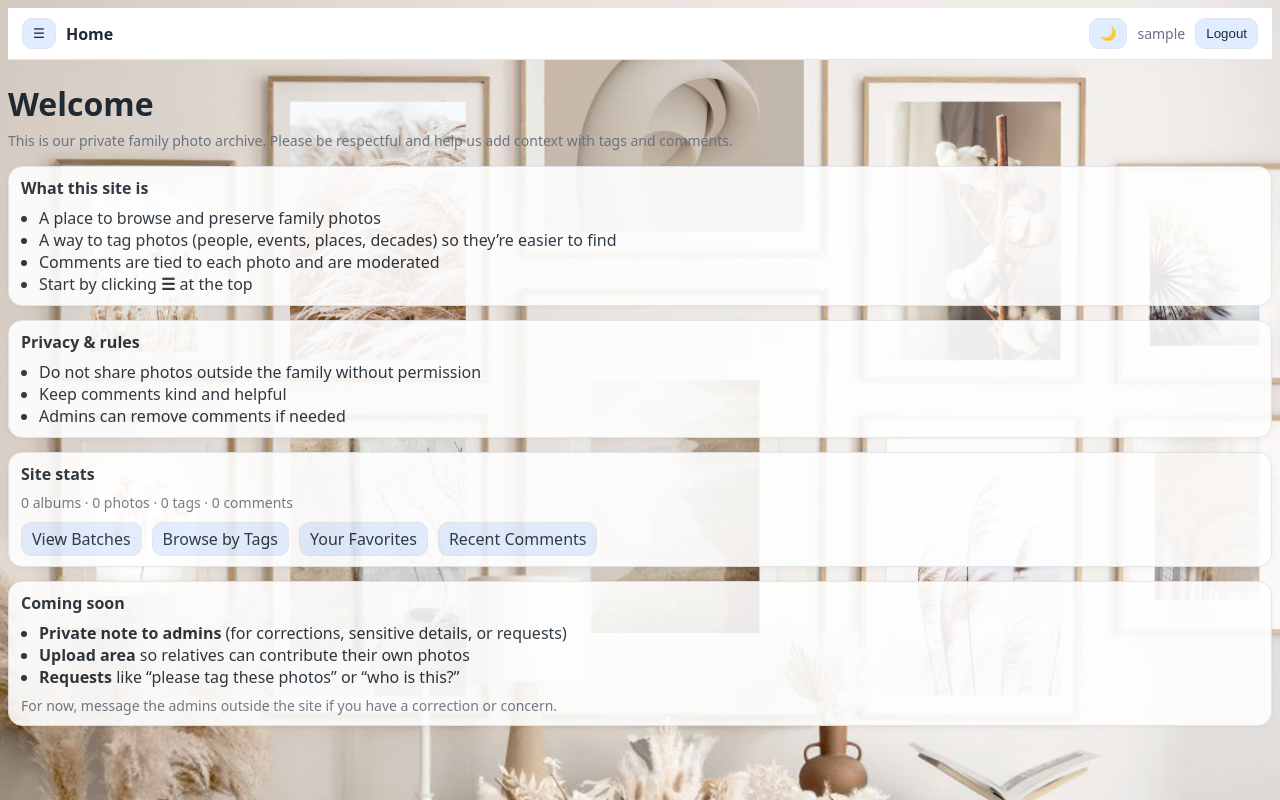
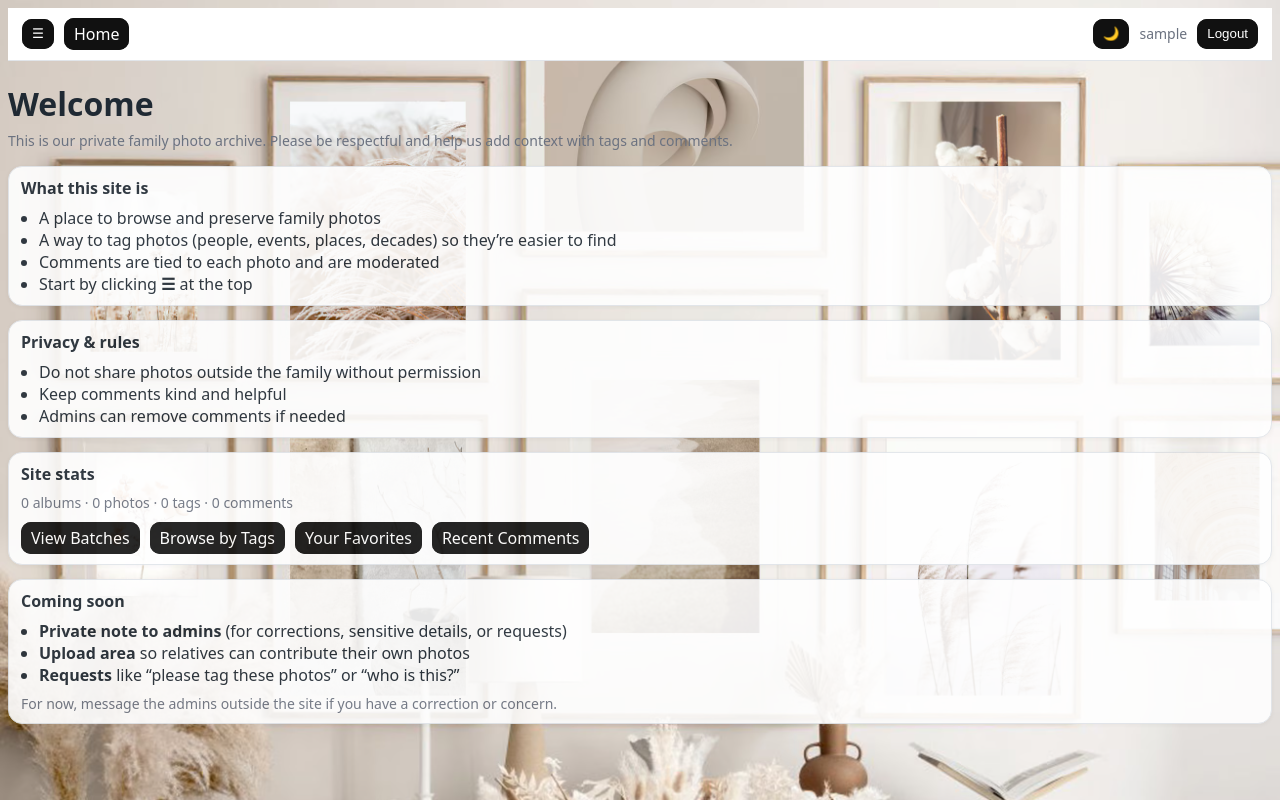
Before and after one commit to Carioto/photoapp, a Django app: page / in a window 1280 px wide. Run offline with Django 5.2, Linux system fonts and the light colour scheme; the visitor is signed in with stand-in values (Sample User, id 1); data that the repository does not hold is empty.

Commit message:
css enhancements, add readme, move add tag to bottom, change back from recent photos to home

```diff
--- a/gallery/templates/gallery/base.html
+++ b/gallery/templates/gallery/base.html
@@ -7,12 +7,12 @@
 
   <style>
   :root {--bg: url("/static/gallery/img/lightbg.png"); --card: #ffffff; --border: #e1e5ea; --text: #1f2933; --muted: #6b7280;
-    --accent: #3b82f6; --accent-soft: #e0ecff;}
+    --accent: #3b82f6; --accent-soft: #dadde2;}
   :root[data-theme="dark"] {--bg: url("/static/gallery/img/darkbg.png"); --card: #171a21; --border: #2a2f3a; --text: #e7e9ee;
     --muted: #a7adba; --accent: #d8b37c; --accent-soft: #2a2f3a;}
   body {background: var(--bg); color: var(--text); font-family: system-ui, -apple-system, Segoe UI, Roboto, Arial;}
   a { color: inherit; text-decoration: none; }
-  a:hover { text-decoration: underline; }
+  a:hover { text-decoration: underline; text-shadow: #16a34a;}
   .muted { color: var(--muted); font-size: 14px; }
   .btn {padding: 8px 10px; border-radius: 10px; cursor: pointer; background: var(--accent-soft); border: 1px solid var(--border); color: var(--text); line-height: 1;}
   .topbar {display: flex; justify-content: space-between; align-items: center; padding: 10px 14px; background: var(--card);
@@ -59,17 +59,25 @@ textarea {width: 100%; min-height: 140px; padding: 12px; border-radius: 12px; bo
  @media (max-width: 500px) {.tag-grid {grid-template-columns: 1fr;}}
  #menuDrawer a.btn{display: block; margin-bottom: 5px;}
  #menuDrawer a.btn:last-child{margin-bottom: 0;}
-.tag-grid > div {display: grid; grid-template-columns: repeat(4, minmax(0, 1fr)); gap: 6px 14px;}
-/* Checkbox rows */
-.tag-grid label {display: flex; align-items: center; gap: 6px; font-size: 14px; cursor: pointer; margin: 0;}
-.tag-grid input[type="checkbox"] {margin: 0;}
-/* Responsive */
-@media (max-width: 900px) {.tag-grid > div {grid-template-columns: repeat(2, 1fr);}}
-@media (max-width: 500px) {.tag-grid > div {grid-template-columns: 1fr;}}
+ .tag-grid > div{column-count: 4; column-gap: 14px;}
+ .tag-grid > div > div{break-inside: avoid; margin: 0 0 6px 0;}
+ .tag-grid label{display: flex; align-items: center; gap: 6px; font-size: 14px; cursor: pointer; margin: 0;}
+ .tag-grid input[type="checkbox"]{ margin: 0; }
+ @media (max-width: 900px){.tag-grid > div{ column-count: 2; }}
  .nav{display: flex; flex-direction: column; gap: 10px;}
  .msg{padding: 6px 10px; border-radius: 8px; margin-top: 6px; font-size: 14px;}
  .msg-success{background: rgba(34,197,94,.15); color: #16a34a; border: 1px solid rgba(34,197,94,.3);}
  .msg-error{background: rgba(239,68,68,.15); color: #dc2626; border: 1px solid rgba(239,68,68,.3);}
+ .glow-on-hover {border: none; outline: none; color: #fff; background: #111; cursor: pointer; position: relative;
+  z-index: 0; border-radius: 10px;}
+ .glow-on-hover:before {background: linear-gradient(45deg, #ff0000, #ff7300, #fffb00, #48ff00, #00ffd5, #002bff, #7a00ff, #ff00c8, #ff0000); content: '';  position: absolute; top: -2px; left:-2px; background-size: 400%; z-index: -1; filter: blur(5px); width: calc(100% + 4px); height: calc(100% + 4px); animation: glowing 20s linear infinite;opacity: 0;
+ transition: opacity .3s ease-in-out; border-radius: 10px;}
+ .glow-on-hover:active {color: #000}
+ .glow-on-hover:active:after {background: transparent;}
+ .glow-on-hover:hover:before {opacity: 1;}
+ .glow-on-hover:after {z-index: -1; content: ''; position: absolute; width: 100%; height: 100%; background: #111;
+    left: 0; top: 0; border-radius: 10px;}
+ @keyframes glowing {0% { background-position: 0 0; }50% { background-position: 400% 0; } 100% { background-position: 0 0; }}
 </style>
 
   </head>
@@ -77,16 +85,16 @@ textarea {width: 100%; min-height: 140px; padding: 12px; border-radius: 12px; bo
   <body>
     <header class="topbar">
       <div class="topbar-left">
-        <button id="mobileMenuBtn" class="btn" type="button" aria-label="Menu">☰</button>
-        <a class="brand" href="/">Home</a>
+        <button id="mobileMenuBtn" class="btn glow-on-hover" type="button" aria-label="Menu">☰</button>
+        <a class="btn glow-on-hover" href="/">Home</a>
       </div>
 
       <div class="topbar-right">
-        <button id="themeToggle" class="btn" type="button">🌙</button>
+        <button id="themeToggle" class="btn glow-on-hover" type="button">🌙</button>
         <span class="muted">{{ user.username }}</span>
         <form method="post" action="/accounts/logout/">
           {% csrf_token %}
-          <button class="btn" type="submit">Logout</button>
+          <button class="btn glow-on-hover" type="submit">Logout</button>
         </form>
       </div>
     </header>
@@ -99,11 +107,11 @@ textarea {width: 100%; min-height: 140px; padding: 12px; border-radius: 12px; bo
         <button id="closeMobileMenu" class="btn" type="button">Close</button>
       </div>
       <div class="nav">
-        <a class="btn" href="/">Home</a>
-        <a class="btn" href="/albums/">View by Date Added</a>
-        <a class="btn" href="/photos/">View by Tags</a>
-        <a class="btn" href="{% url 'favorites' %}">Favorites</a>
-        <a class="btn" href="{% url 'recent_comments' %}">Recent Comments</a>
+        <a class="btn glow-on-hover" href="/">Home</a>
+        <a class="btn glow-on-hover" href="/albums/">View by Date Added</a>
+        <a class="btn glow-on-hover" href="/photos/">View by Tags</a>
+        <a class="btn glow-on-hover" href="{% url 'favorites' %}">Favorites</a>
+        <a class="btn glow-on-hover" href="{% url 'recent_comments' %}">Recent Comments</a>
       </div>
     </nav>
 
--- a/gallery/templates/gallery/home.html
+++ b/gallery/templates/gallery/home.html
@@ -44,10 +44,10 @@
       <div style="height:10px;"></div>
 
       <div style="display:flex; gap:10px; flex-wrap:wrap;">
-        <a class="btn" href="/albums/">View Batches</a>
-        <a class="btn" href="/photos/">Browse by Tags</a>
-        <a class="btn" href="{% url 'favorites' %}">Your Favorites</a>
-        <a class="btn" href="{% url 'recent_comments' %}">Recent Comments</a>
+        <a class="btn glow-on-hover" href="/albums/">View Batches</a>
+        <a class="btn glow-on-hover" href="/photos/">Browse by Tags</a>
+        <a class="btn glow-on-hover" href="{% url 'favorites' %}">Your Favorites</a>
+        <a class="btn glow-on-hover" href="{% url 'recent_comments' %}">Recent Comments</a>
       </div>
     </div>
   </div>
--- a/gallery/templates/gallery/photo_detail.html
+++ b/gallery/templates/gallery/photo_detail.html
@@ -1,9 +1,9 @@
 {% extends "gallery/base.html" %} {% block title %}Photo{% endblock %}
 {% block content %}
 {% if next_url %}
-  <a class="btn" href="{{ next_url }}">← Back to results</a>
+  <a href="{{ next_url }}">← Back to results</a>
 {% else %}
-  <a class="btn" href="{% url 'photo_browser' %}">← Browse</a>
+  <a href="{% url 'home' %}">← Home</a>
 
 {% endif %}
 
```
Also changed, not shown: gallery/templates/gallery/edit_photo_tags.html (+15 -12 lines), README.md (added). Lines whose indentation alone changed are shown as unchanged.
